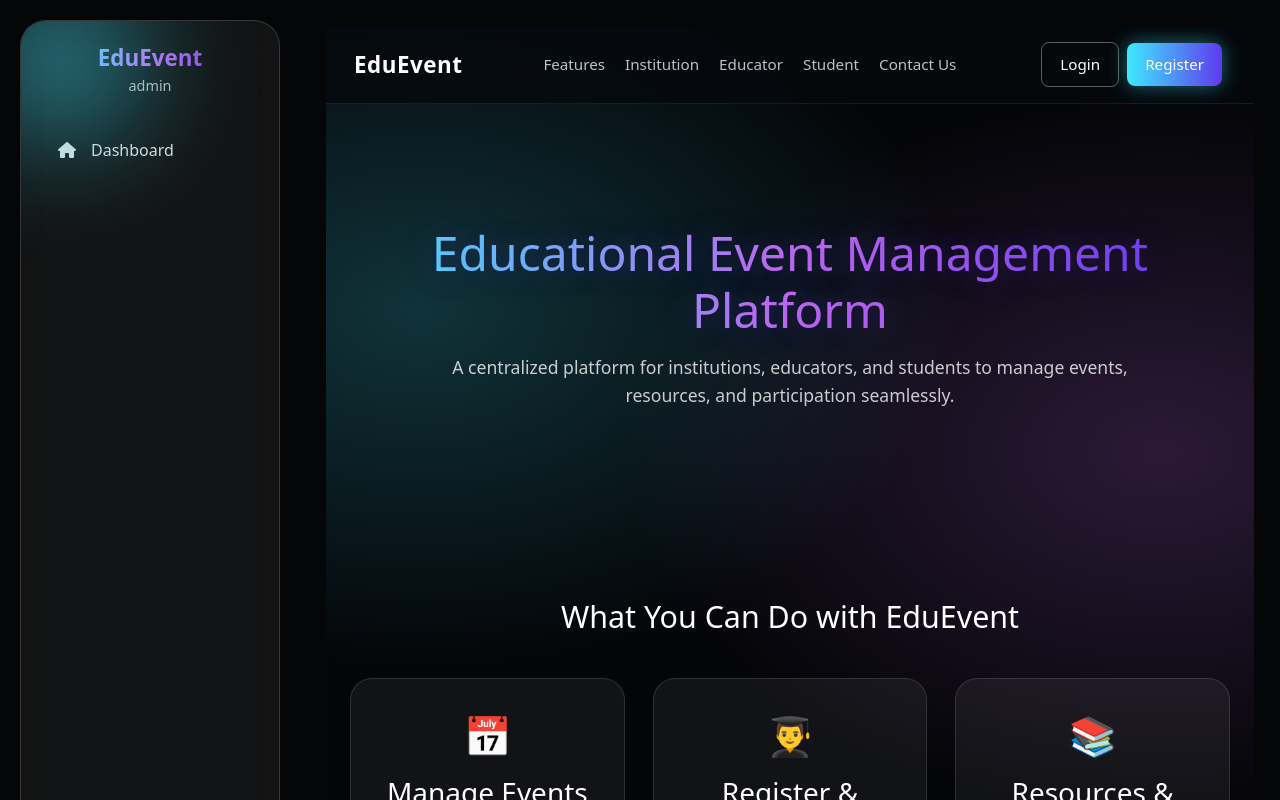
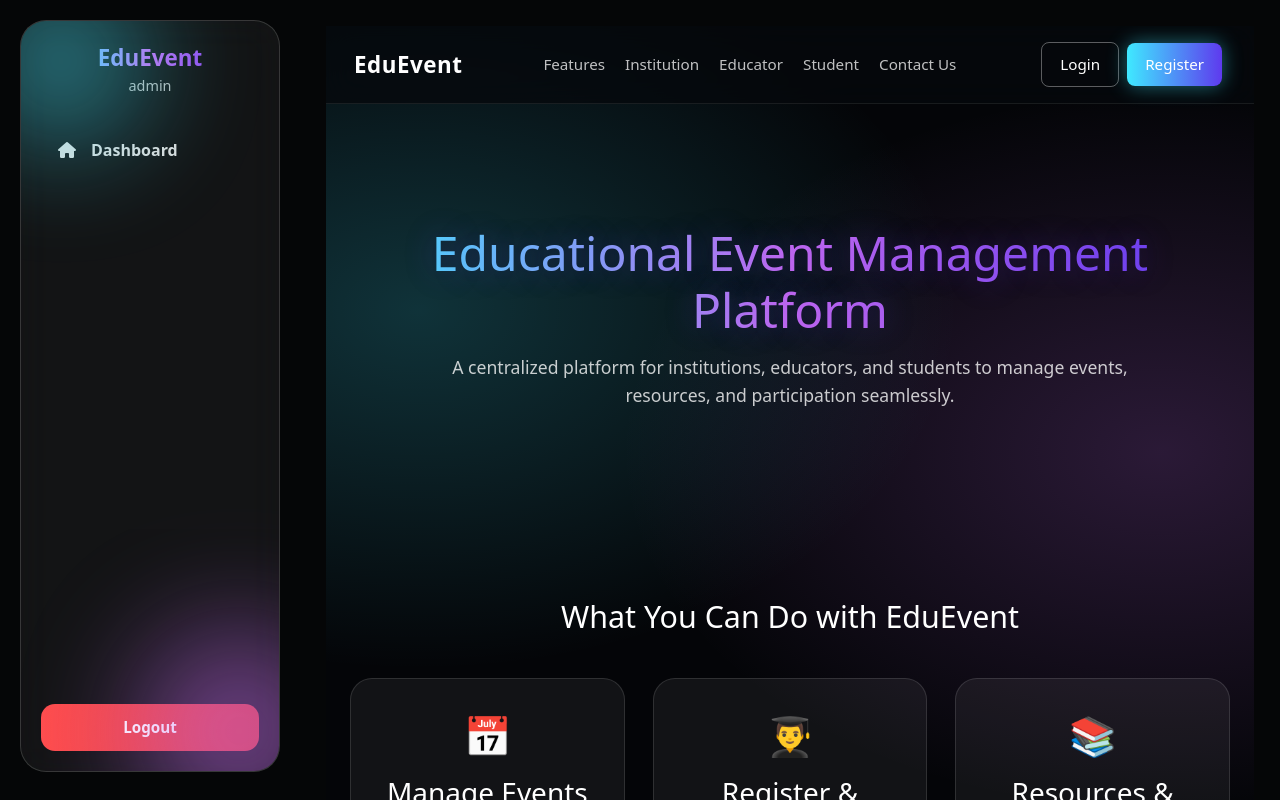
Before and after one commit to tanvipawar27/EDUCATIONAL_EVENT_MANAGEMENT, an Angular app in the folder client/: page /view-events/app-landing in a window 1280 px wide. Shown: the top 800 px of the page. Built offline with nearby package versions, Linux system fonts and the light colour scheme; sample sign-in values are in the browser's storage.

Commit message:
abhishek

```diff
--- a/client/src/app/app.component.scss
+++ b/client/src/app/app.component.scss
@@ -10,11 +10,15 @@
 
 .aurora-sidebar {
   width: 260px;
-  margin: 20px;
+  margin: 20px !important;
   padding: 20px;
   border-radius: 26px;
 
-  position: relative;
+  position: fixed;   /* ✅ make it fixed */
+  top: 0;            /* stick to top */
+  left: 0;           /* stick to left */
+  height: 94vh;     /* full viewport height */
+
   display: flex;
   flex-direction: column;
 
@@ -22,8 +26,9 @@
   backdrop-filter: blur(18px);
   border: 1px solid rgba(255,255,255,0.15);
 
-  overflow: hidden;
+  overflow: hidden !important;
 }
+
 
 /* Glow bulbs */
 .glow-bulb {
@@ -83,6 +88,7 @@
   display: flex;
   align-items: center;
   gap: 14px;
+  font-weight: 800;
 
   margin-bottom: 10px;
   padding: 12px 16px;
@@ -119,21 +125,23 @@
   border: none;
   font-size: 0.95rem;
   cursor: pointer;
+  font-weight: 800;
 
   background: linear-gradient(90deg, #ff4d4d, #d93c3c);
   color: #fff;
+  transition: all 0.3s ease;
 }
 
 .logout-btn:hover {
   box-shadow: 0 0 22px rgba(255,77,77,0.6);
 }
 
-/* ================= MAIN CONTENT ================= */
-
 .main-content {
   flex: 1;
   padding: 26px;
+  margin-left: 300px;
 }
+
 
 .main-content.full-width {
   padding: 0;
--- a/client/src/app/app.component.ts
+++ b/client/src/app/app.component.ts
@@ -1,34 +1,3 @@
-// import { Component } from '@angular/core';
-// import { AuthService } from '../services/auth.service';
-// import { Router } from '@angular/router';
-
-// @Component({
-//   selector: 'app-root',
-//   templateUrl: './app.component.html',
-//   styleUrls: ['./app.component.scss']
-// })
-// export class AppComponent {
-//   IsLoggin:any=false;
-//   roleName: string | null;
-//   constructor(public authService: AuthService, private router:Router)
-//   {
-
-//     this.IsLoggin=authService.getLoginStatus;
-//     this.roleName=authService.getRole();
-//     if(this.IsLoggin==false)
-//     {
-//       this.router.navigateByUrl('/login');
-
-//     }
-//   }
-//   logout()
-// {
-//   this.authService.logout();
-//   window.location.reload();
-// }
-
-// }
-
 import { Component } from '@angular/core';
 import { Router, NavigationEnd } from '@angular/router';
 import { AuthService } from '../services/auth.service';
@@ -55,6 +24,22 @@ export class AppComponent {
       }
     });
   }
+  ngOnInit(): void {
+  this.setFixedHeight();
+  window.addEventListener('resize', this.setFixedHeight.bind(this));
+}
+
+setFixedHeight(): void {
+  const landing = document.querySelector('.landing') as HTMLElement;
+  if (landing) {
+    landing.style.height = `${window.innerHeight}px`;
+    landing.style.position = 'fixed';
+    landing.style.top = '0';
+    landing.style.left = '0';
+    landing.style.width = '100%';
+  }
+}
+
 
   logout() {
     this.authService.logout();
--- a/client/src/app/create-event/create-event.component.html
+++ b/client/src/app/create-event/create-event.component.html
@@ -28,7 +28,7 @@
 
         <!-- Materials -->
         <div class="form-group mb-3">
-          <label>Materials</label>
+          <label>Utilities</label>
           <input type="text" formControlName="materials" class="form-control" placeholder="Enter materials"
             [class.is-invalid]="materials?.invalid && materials?.touched" />
           <div class="invalid-feedback" *ngIf="materials?.invalid && materials?.touched">
--- a/client/src/app/dashbaord/dashbaord.component.scss
+++ b/client/src/app/dashbaord/dashbaord.component.scss
@@ -1,8 +1,5 @@
-/* =====================================================
-   ROOT / PAGE
-   ===================================================== */
 :host {
-  display: block;
+  display: inline !important;
 }
 
 .dashboard-container {
@@ -18,6 +15,7 @@
     #040508;
 
   animation: pageEnter 0.9s ease-out both;
+  border-radius: 20px !important;
 }
 
 /* Page enter animation */
@@ -43,20 +41,25 @@
   background: rgba(255,255,255,0.06);
   border: 1px solid rgba(255,255,255,0.12);
   backdrop-filter: blur(14px);
+
 }
 
 .welcome-banner h2 {
   font-size: 2rem;
   margin-bottom: 8px;
 
+
   background: linear-gradient(90deg, #3fe9ff, #c56bf0, #5e3aee);
   -webkit-background-clip: text;
   -webkit-text-fill-color: transparent;
+    font-weight: 800;
+
 }
 
 .welcome-banner p {
   color: rgba(255,255,255,0.75);
   margin: 0;
+  font-weight: 800;
 }
 
 /* =====================================================
@@ -115,6 +118,7 @@
   font-weight: 600;
   margin: 0;
   text-align: center;
+  font-weight: 800;
 
   background: linear-gradient(90deg, #3fe9ff, #c56bf0);
   -webkit-background-clip: text;
--- a/client/src/app/view-events/view-events.component.html
+++ b/client/src/app/view-events/view-events.component.html
@@ -85,14 +85,14 @@
 </div>
 <div class="agenda-card-body">
 <p><strong>Description:</strong> {{ event.description }}</p>
-<p><strong>Materials:</strong> {{ event.materials }}</p>
+<p><strong>Utilities:</strong> {{ event.materials }}</p>
 
           <div *ngIf="event.resourceAllocations?.length">
-<strong>Study Materials:</strong>
+<strong>Study Resources:</strong>
 <div *ngFor="let t of event.resourceAllocations; let i = index">
-<p><strong>Material No- {{ i+1 }}</strong></p>
-<p><strong>Material Type:</strong> {{ t.resourceType }}</p>
-<p><strong>Materials Description:</strong> {{ t.description }}</p>
+<p><strong>Resource No- {{ i+1 }}</strong></p>
+<p><strong>Resource Type:</strong> {{ t.resourceType }}</p>
+<p><strong>Resource Description:</strong> {{ t.description }}</p>
 </div>
 </div>
 </div>
```
